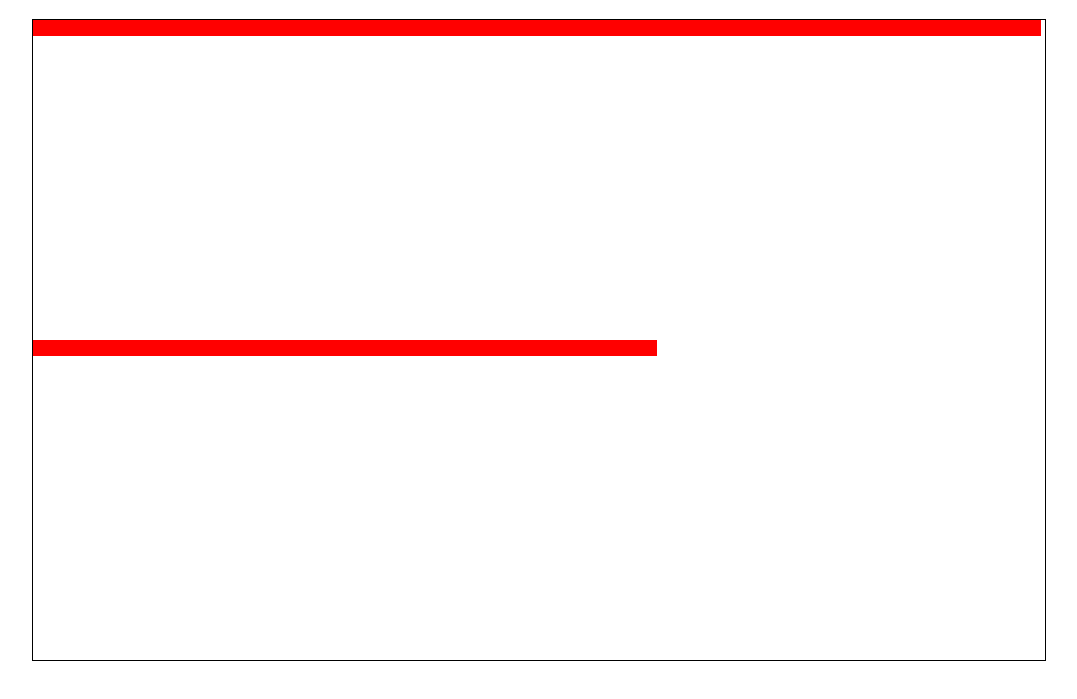
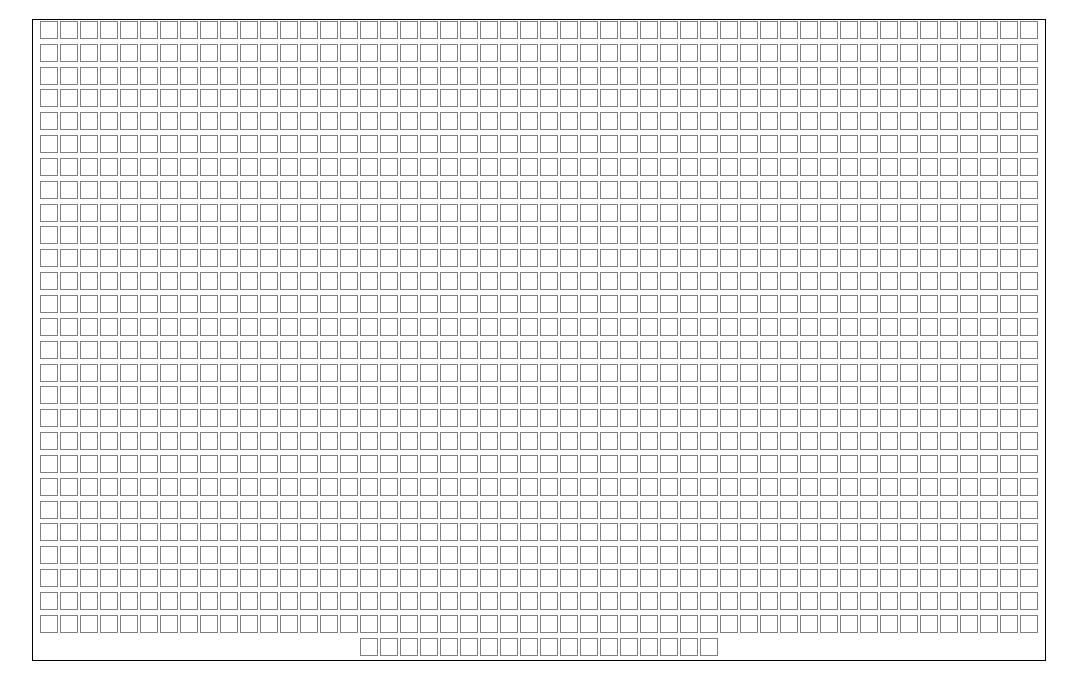
Before and after one commit to Siar416/Project-Etch-A-Sketch, a plain HTML site: page index.html in a window 1280 px wide. Shown: the part 61-760 px from the top of the page, without its empty margins (101-1178 px from the left). Drawn offline with Linux system fonts and the light colour scheme.

Commit message:
completed function to create divs to cover the container

```diff
--- a/script.js
+++ b/script.js
@@ -1,19 +1,20 @@
 let container = document.querySelector('#container');
 
-let div = document.createElement('div');
-div.className = 'divs';
-container.appendChild(div);
+function createDiv() {
 
-function createDiv() {
-    let div1 = document.createElement('div');
-    div1.className = 'divs';
-    container.appendChild(div1);
+    for (let i = 0; i < 684; i++) {
+        let div2 = document.createElement('div');
+        container.appendChild(div2);
+            div2.className = 'divs';
+            container.appendChild(div2);
+        }
+        for (let j = 0; j < 684; j++) {
+            let div3 = document.createElement('div');
+            container.appendChild(div3);
+                div3.className = 'divs';
+                container.appendChild(div3);
+        }
+    }
+createDiv();
 
-    for (let i = 0; i < 100; i++) {
-        let div2 = document.createElement('div');
-        div2.className = 'divs';
-        container.appendChild(div2);
-    }
-}
-
-createDiv();
+let allDivs = document.getElementsByClassName('divs');
--- a/styles.css
+++ b/styles.css
@@ -9,10 +9,13 @@
     margin: auto;
     display: flex;
     flex-wrap: wrap;
+    padding: 0;
+    justify-content: center;
 }
 
 .divs {
     width: 16px;
     height: 16px;
-    background-color: red;
+    border: 1px solid grey;
+    margin: 1px;
 }
```
